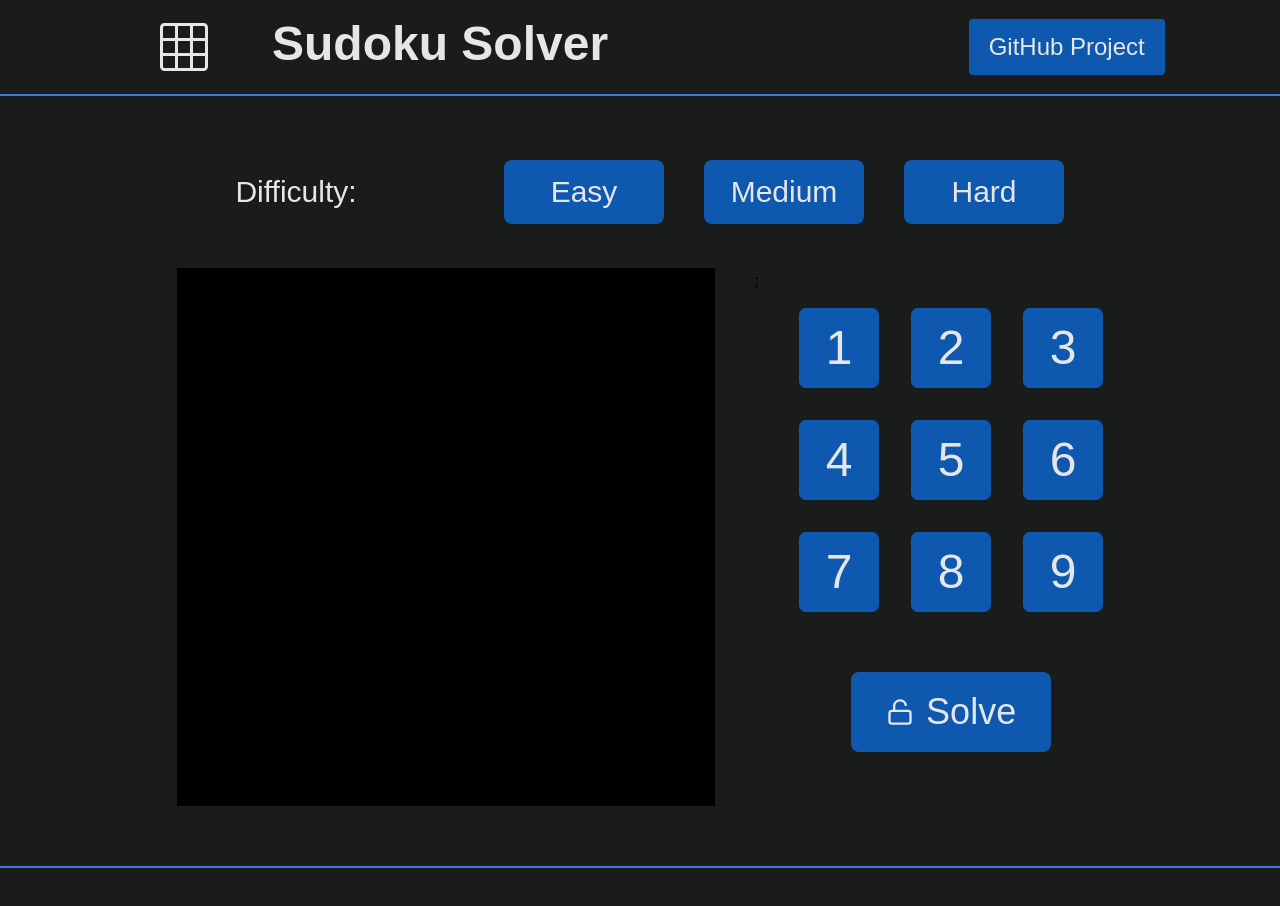
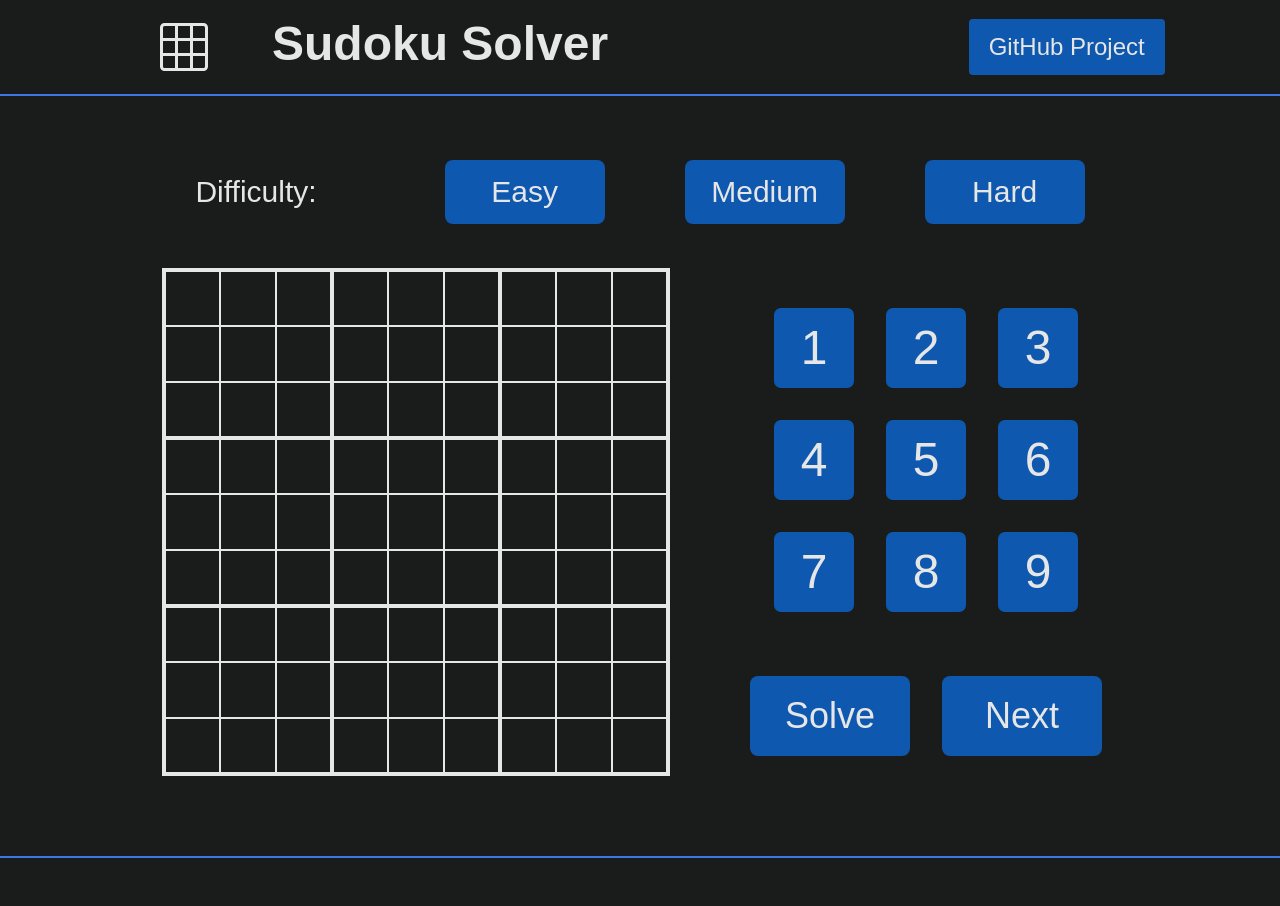
Before and after one commit to Radian6405/Sudoku-Solver-v2, a React (Vite) app in the folder sudoku-solver-v2/: page / in a window 1280 px wide. Shown: the top 906 px of the page. Built offline with nearby package versions, Linux system fonts and the light colour scheme; the HTML template or start-up script is replaced by a standard one; a web font is replaced by a local one.

Commit message:
basic clickable board

```diff
--- a/sudoku-solver-v2/src/components/Board.jsx
+++ /dev/null
@@ -1,11 +0,0 @@
-import React from "react";
-
-function Board() {
-  return (
-    <>
-      <div className="bg-black w-[538px]  h-[538px]  "></div>;
-    </>
-  );
-}
-
-export default Board;
--- a/sudoku-solver-v2/src/components/Body.jsx
+++ b/sudoku-solver-v2/src/components/Body.jsx
@@ -1,21 +1,21 @@
 import React, { Children } from "react";
 import { useSearchParams } from "react-router-dom";
 import Unlock from "./icons/unlock";
-import Board from "./Board";
+import Board from "./SudokuBoard";
 
 function Body() {
   const [searchParams, setSearchParams] = useSearchParams();
   return (
-    <div className="px-28 py-10 bg-background flex flex-col ">
-      <div className="h-28 flex flex-row items-center justify-center gap-32 ">
+    <div className="px-1 py-1 sm:px-20 sm:py-10 bg-background flex flex-col ">
+      <div className="h-28   flex flex-row items-center justify-center gap-32 ">
         <div
-          className="w-40 h-16
+          className="w-42 h-16
             flex justify-center items-center
             font-inria text-3xl text-clip overflow-hidden text-text"
         >
           Difficulty:
         </div>
-        <div className="h-28 flex flex-row items-center gap-10">
+        <div className="h-28 flex flex-row items-center gap-20">
           <DiffButton OnClick={() => setSearchParams({ difficulty: "easy" })}>
             Easy
           </DiffButton>
@@ -27,11 +27,10 @@ function Body() {
           </DiffButton>
         </div>
       </div>
-
-      <div className=" flex justify-center p-5 gap-10">
+      <div className="flex justify-center p-5 gap-16">
         <Board />
-        <div className=" w-[304px]  h-[538px] py-10 flex flex-col items-center gap-[60px] ">
-          <div className=" h-[304px] grid grid-cols-3 gap-8 ">
+        <div className=" w-96 py-10 flex flex-col items-center gap-16 ">
+          <div className=" grid grid-cols-3 gap-8 ">
             <NumButton>1</NumButton>
             <NumButton>2</NumButton>
             <NumButton>3</NumButton>
@@ -42,14 +41,23 @@ function Body() {
             <NumButton>8</NumButton>
             <NumButton>9</NumButton>
           </div>
+          <div className=" flex flex-row items-center justify-center gap-8">
             <div
-            className="w-[200px] h-[80px] bg-secondary rounded-lg
+              className="w-40 h-20 bg-secondary rounded-lg
                 flex justify-center items-center gap-3
                 font-inria text-4xl text-clip overflow-hidden text-text
               hover:bg-accent hover:cursor-pointer"
             >
-            <Unlock />
               Solve
+            </div>
+            <div
+              className="w-40 h-20 bg-secondary rounded-lg
+                flex justify-center items-center gap-3
+                font-inria text-4xl text-clip overflow-hidden text-text
+              hover:bg-accent hover:cursor-pointer"
+            >
+              Next
+            </div>
           </div>
         </div>
       </div>
@@ -79,7 +87,8 @@ function NumButton({ children }) {
   return (
     <>
       <div
-        className="w-[80px] h-[80px] rounded-[7px] bg-secondary
+        className="w-20 h-20
+                    rounded-[7px] bg-secondary
                     flex justify-center items-center
                     font-inria text-5xl text-clip overflow-hidden text-text
                     hover:bg-accent hover:cursor-pointer"
--- /dev/null
+++ b/sudoku-solver-v2/src/components/SudokuBoard.jsx
@@ -0,0 +1,60 @@
+import React, { useState } from "react";
+
+function Board() {
+  const size = 9;
+  const [activeCell, setActiveCell] = useState([]);
+
+  return (
+    <>
+      <div
+        className="bg-darkbg  border-2 border-text text-text
+                      size-min flex flex-row"
+      >
+        {[...Array(size).keys()].map((_, i) => {
+          return (
+            <div key={i} className="flex flex-col gap-0">
+              {[...Array(size).keys()].map((_, j) => {
+                return (
+                  <Cell
+                    key={j}
+                    row={i}
+                    col={j}
+                    size={size}
+                    activeCell={activeCell}
+                    onClick={() => {
+                      activeCell[0] === i && activeCell[1] === j
+                        ? setActiveCell([])
+                        : setActiveCell([i, j]);
+                    }}
+                  />
+                );
+              })}
+            </div>
+          );
+        })}
+      </div>
+    </>
+  );
+}
+
+function Cell({ row, col, size, onClick, activeCell }) {
+  const subdiv = Math.floor(Math.sqrt(size));
+  return (
+    <div
+      className={"size-[3.5rem] border-[1px] border-text flex items-center justify-center text-3xl select-none hover:cursor-pointer"
+        .concat(" ", row % subdiv === subdiv - 1 && " border-r-2  ")
+        .concat(" ", row % subdiv === 0 && " border-l-2  ")
+        .concat(" ", col % subdiv === subdiv - 1 && " border-b-2  ")
+        .concat(" ", col % subdiv === 0 && " border-t-2  ")
+        .concat(
+          " ",
+          activeCell[0] === row && activeCell[1] === col && "bg-primary"
+        )}
+      onClick={onClick}
+    >
+
+    </div>
+  );
+}
+
+export default Board;
--- a/sudoku-solver-v2/src/index.css
+++ b/sudoku-solver-v2/src/index.css
@@ -1,5 +1,9 @@
-@import url('https://fonts.googleapis.com/css2?family=Inria+Sans:ital,wght@0,300;0,400;0,700;1,300;1,400;1,700&display=swap');
+@import url("https://fonts.googleapis.com/css2?family=Inria+Sans:ital,wght@0,300;0,400;0,700;1,300;1,400;1,700&display=swap");
 
 @tailwind base;
 @tailwind components;
 @tailwind utilities;
+
+body {
+  background-color: #1a1c1c;
+}
--- a/sudoku-solver-v2/tailwind.config.js
+++ b/sudoku-solver-v2/tailwind.config.js
@@ -6,7 +6,8 @@ export default {
       colors: {
         text: "#e6e6e6",
         background: "#1a1c1c",
-        primary: "#2fc5eb",
+        darkbg: "171717",
+        primary: "#0fa1c6",
         secondary: "#0e59af",
         accent: "#4076e2",
       },
```
Lines whose indentation alone changed are shown as unchanged.
